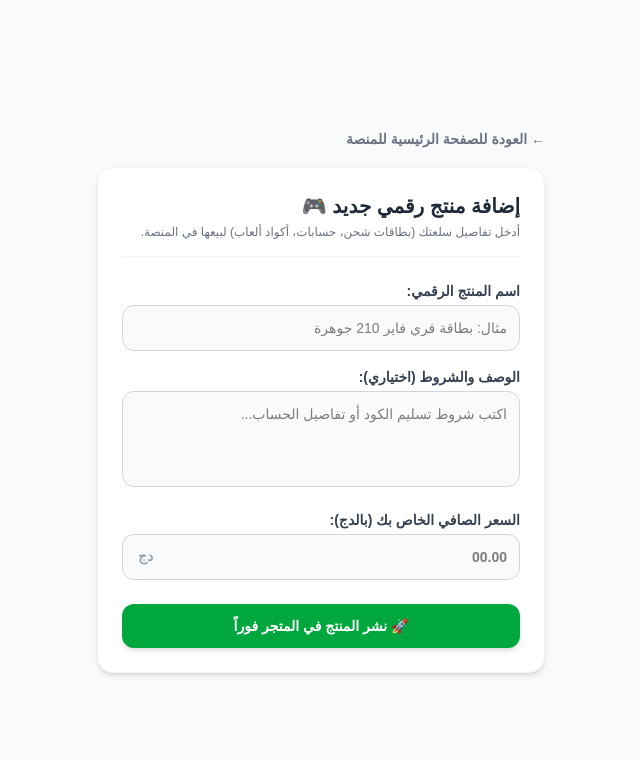
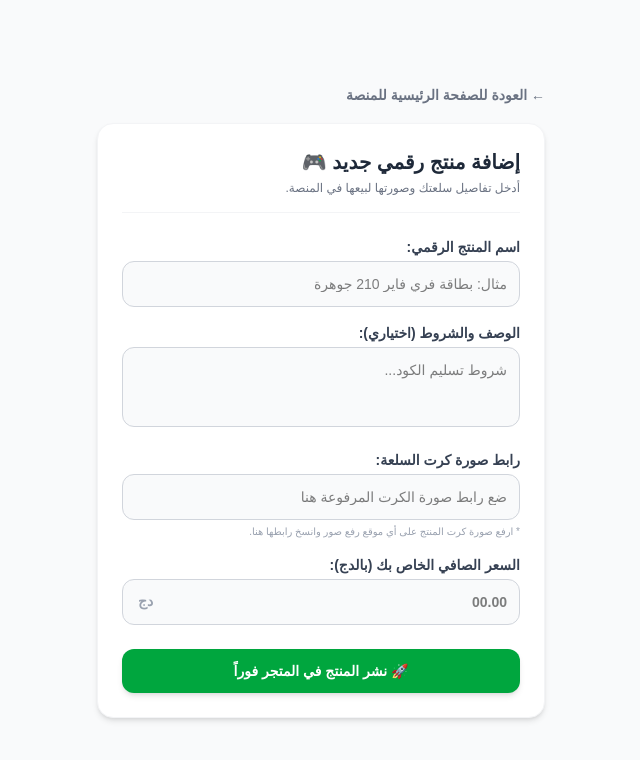
Before and after one commit to samsomprince-sys/dz-escrow-shop, a Next.js app: page /merchant/add-product in a window 1280 px wide. Shown: the top 760 px of the page, without its empty margins (319-959 px from the left). Built offline with nearby package versions, Linux system fonts and the light colour scheme; no server answers.

Commit message:
implement advanced merchant product image uploads and dynamic layout

```diff
--- a/app/merchant/add-product/page.tsx
+++ b/app/merchant/add-product/page.tsx
@@ -1,15 +1,14 @@
 'use client';
 
-import { useState } from 'react';
+import { useState, type FormEvent } from 'react';
 import { supabase } from '../../../lib/supabase';
 
 export default function AddProductPage() {
   const [title, setTitle] = useState('');
   const [description, setDescription] = useState('');
   const [price, setPrice] = useState('');
+  const [imageUrl, setImageUrl] = useState(''); // متغير حفظ رابط الصورة
   const [loading, setLoading] = useState(false);
-
-  const merchantId = "99999999-9999-9999-9999-999999999999";
 
   async function handleAddProduct(e: React.FormEvent) {
     e.preventDefault();
@@ -26,6 +25,7 @@ export default function AddProductPage() {
           title: title,
           description: description,
           base_price_da: parseInt(price),
+          image_url: imageUrl || 'https://unsplash.com', // رابط افتراضي لو نسي التاجر وضع صورة
           status: 'active'
         }
       ]);
@@ -35,17 +35,16 @@ export default function AddProductPage() {
     if (error) {
       alert('حدث خطأ أثناء إضافة المنتج: ' + error.message);
     } else {
-      alert('✓ تم نشر منتجك الرقمي بنجاح في قاعدة البيانات الحية!');
+      alert('✓ تم نشر منتجك الرقمي مع صورته بنجاح في قاعدة البيانات الحية!');
       setTitle('');
       setDescription('');
       setPrice('');
+      setImageUrl('');
     }
   }
 
   return (
     <div className="min-h-screen bg-gray-50 p-6 flex flex-col items-center justify-center" dir="rtl">
-
-      {/* زر العودة للرئيسية */}
       <div className="w-full max-w-md mb-4 text-right">
         <a href="/" className="inline-flex items-center text-sm font-semibold text-gray-500 hover:text-green-600 transition-colors">
           ← العودة للصفحة الرئيسية للمنصة
@@ -55,54 +54,59 @@ export default function AddProductPage() {
       <div className="max-w-md w-full bg-white p-6 rounded-2xl shadow-md border border-gray-100 text-right">
         <div className="mb-6 border-b border-gray-100 pb-4">
           <h1 className="text-xl font-bold text-gray-800">إضافة منتج رقمي جديد 🎮</h1>
-          <p className="text-xs text-gray-500 mt-1">أدخل تفاصيل سلعتك (بطاقات شحن، حسابات، أكواد ألعاب) لبيعها في المنصة.</p>
+          <p className="text-xs text-gray-500 mt-1">أدخل تفاصيل سلعتك وصورتها لبيعها في المنصة.</p>
         </div>
 
         <form onSubmit={handleAddProduct} className="space-y-4">
-
-          {/* اسم المنتج */}
           <div>
             <label className="block text-sm font-semibold text-gray-700 mb-1">اسم المنتج الرقمي:</label>
             <input
               type="text"
-              placeholder="مثال: بطاقة فري فاير 210 جوهرة"
               value={title}
               onChange={(e) => setTitle(e.target.value)}
               className="w-full p-3 border border-gray-300 rounded-xl text-sm focus:outline-none focus:border-green-500 bg-gray-50 text-right text-black"
+              placeholder="مثال: بطاقة فري فاير 210 جوهرة"
             />
           </div>
 
-          {/* وصف المنتج */}
           <div>
             <label className="block text-sm font-semibold text-gray-700 mb-1">الوصف والشروط (اختياري):</label>
             <textarea
-              placeholder="اكتب شروط تسليم الكود أو تفاصيل الحساب..."
               value={description}
               onChange={(e) => setDescription(e.target.value)}
-              className="w-full p-3 border border-gray-300 rounded-xl text-sm focus:outline-none focus:border-green-500 bg-gray-50 h-24 resize-none text-right text-black"
+              className="w-full p-3 border border-gray-300 rounded-xl text-sm focus:outline-none focus:border-green-500 bg-gray-50 h-20 resize-none text-right text-black"
+              placeholder="شروط تسليم الكود..."
             />
           </div>
 
-          {/* سعر المنتج */}
+          {/* 📸 الخانة الذكية الجديدة لإضافة رابط الصورة */}
+          <div>
+            <label className="block text-sm font-semibold text-gray-700 mb-1">رابط صورة كرت السلعة:</label>
+            <input
+              type="text"
+              value={imageUrl}
+              onChange={(e) => setImageUrl(e.target.value)}
+              className="w-full p-3 border border-gray-300 rounded-xl text-sm focus:outline-none focus:border-green-500 bg-gray-50 text-right text-black"
+              placeholder="ضع رابط صورة الكرت المرفوعة هنا"
+            />
+            <p className="text-[10px] text-gray-400 mt-1">* ارفع صورة كرت المنتج على أي موقع رفع صور وانسخ رابطها هنا.</p>
+          </div>
+
           <div>
             <label className="block text-sm font-semibold text-gray-700 mb-1">السعر الصافي الخاص بك (بالدج):</label>
             <div className="relative">
               <input
                 type="number"
-                placeholder="00.00"
                 value={price}
                 onChange={(e) => setPrice(e.target.value)}
                 className="w-full p-3 pl-12 border border-gray-300 rounded-xl text-sm focus:outline-none focus:border-green-500 bg-gray-50 font-bold text-right text-black"
+                placeholder="00.00"
               />
               <span className="absolute left-4 top-3 text-sm font-bold text-gray-400">دج</span>
             </div>
           </div>
 
-          <button
-            type="submit"
-            disabled={loading}
-            className="w-full bg-green-600 hover:bg-green-700 text-white font-bold py-3 rounded-xl transition-all shadow-md text-sm mt-2"
-          >
+          <button type="submit" disabled={loading} className="w-full bg-green-600 hover:bg-green-700 text-white font-bold py-3 rounded-xl transition-all shadow-md text-sm mt-2">
             {loading ? 'جاري نشر السلعة...' : '🚀 نشر المنتج في المتجر فوراً'}
           </button>
         </form>
```
Also changed, not shown: app/page.tsx (+16 -39 lines).
